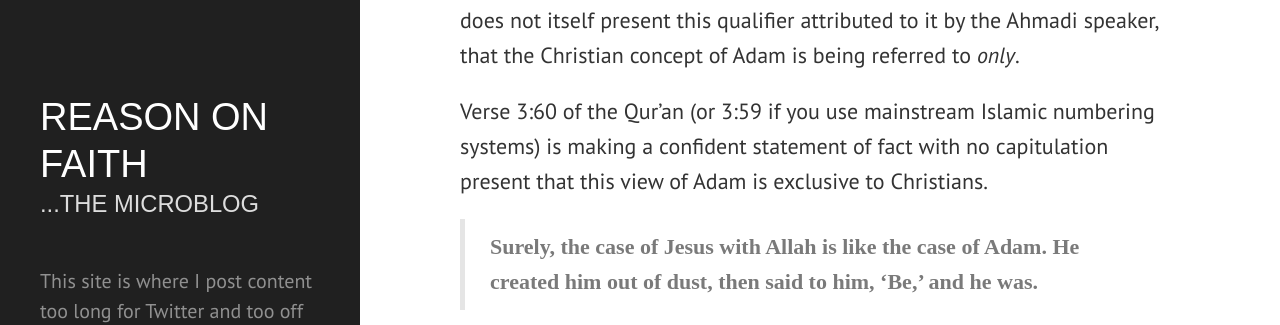
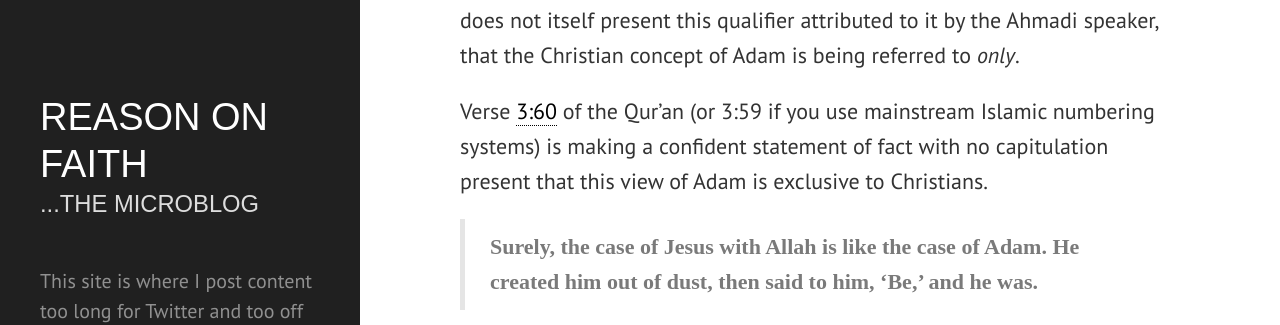
Before and after one commit to ReasonOnFaith/ReasonOnFaith.github.io, a Jekyll site: the page built from _posts/2016-06-18-ahmadi-commentary-on-qur-an-3-60.markdown, in a window 1280 px wide and 900 px high, scrolled down 713 px. Shown: the part 163-488 px from the top of the window. Built offline with Jekyll 4.4.1, drawn with Linux system fonts in a browser that asks for light colours; comment, search, counter and statistics services are not loaded; part of the change alters nothing that is shown.

```diff
--- a/_posts/2016-06-18-ahmadi-commentary-on-qur-an-3-60.markdown
+++ b/_posts/2016-06-18-ahmadi-commentary-on-qur-an-3-60.markdown
@@ -14,7 +14,7 @@ The Ahmadi Muslim TV program, _Faith Matters_ explores this in [Program 77](http
 
 Indeed, it would be a good explanation except that the verse in the Qur’an does not itself present this qualifier attributed to it by the Ahmadi speaker, that the Christian concept of Adam is being referred to _only_.
 
-Verse 3:60 of the Qur’an (or 3:59 if you use mainstream Islamic numbering systems) is making a confident statement of fact with no capitulation present that this view of Adam is exclusive to Christians.
+Verse [3:60](http://www.alislam.org/quran/tafseer/?page=141&region=EN) of the Qur’an (or 3:59 if you use mainstream Islamic numbering systems) is making a confident statement of fact with no capitulation present that this view of Adam is exclusive to Christians.
 
 > Surely, the case of Jesus with Allah is like the case of Adam. He created him out of dust, then said to him, 'Be,' and he was.
 
```
